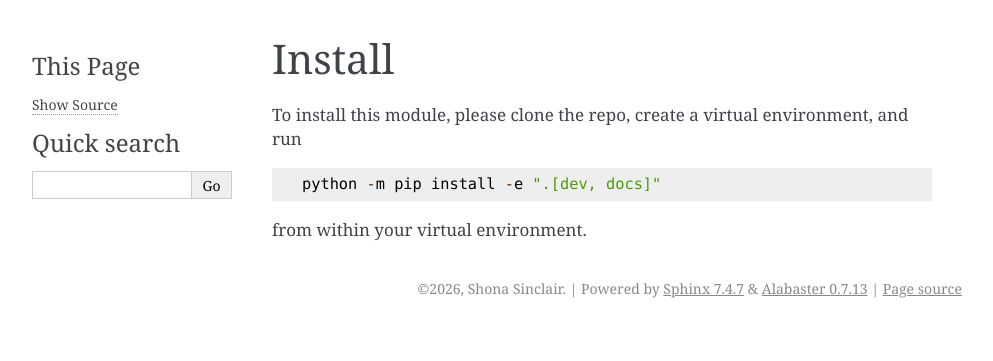
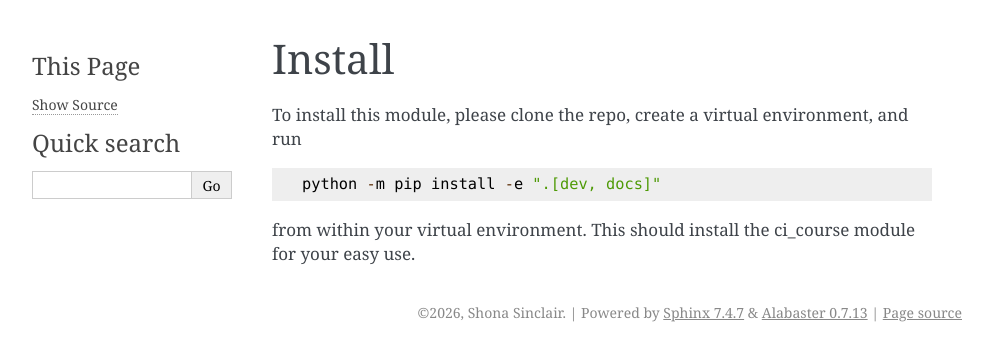
Before and after one commit to ShonaSinc/soft-eng-CI, a Sphinx documentation site: the page built from docs/install.rst, in a window 1280 px wide. Shown: the top 361 px of the page, without its empty margins (148-1141 px from the left). Built offline with Sphinx 7.4.7, drawn with Linux system fonts in a browser that asks for light colours.

Commit message:
Edited install.rst

```diff
--- a/docs/install.rst
+++ b/docs/install.rst
@@ -5,4 +5,4 @@ To install this module, please clone the repo, create a virtual environment, and
 
     python -m pip install -e ".[dev, docs]"
 
-from within your virtual environment.
+from within your virtual environment. This should install the ci_course module for your easy use.
```
